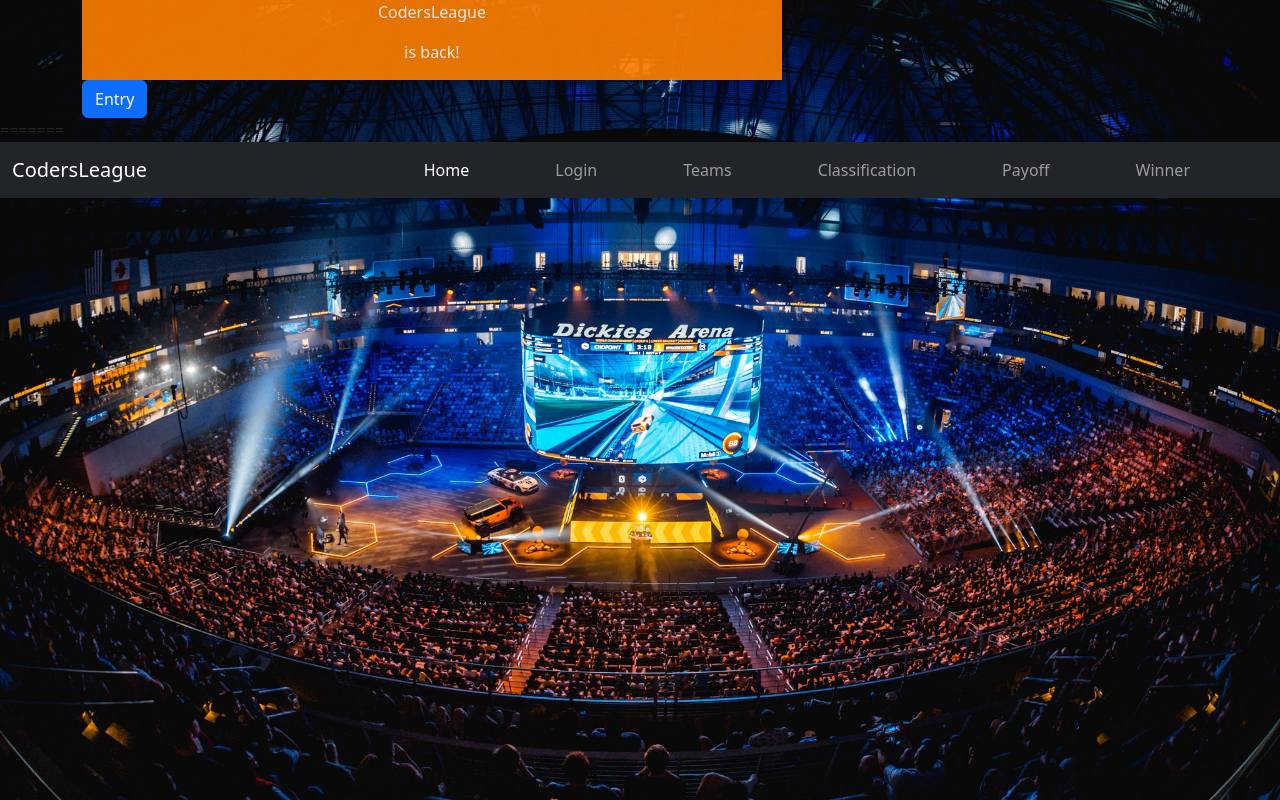
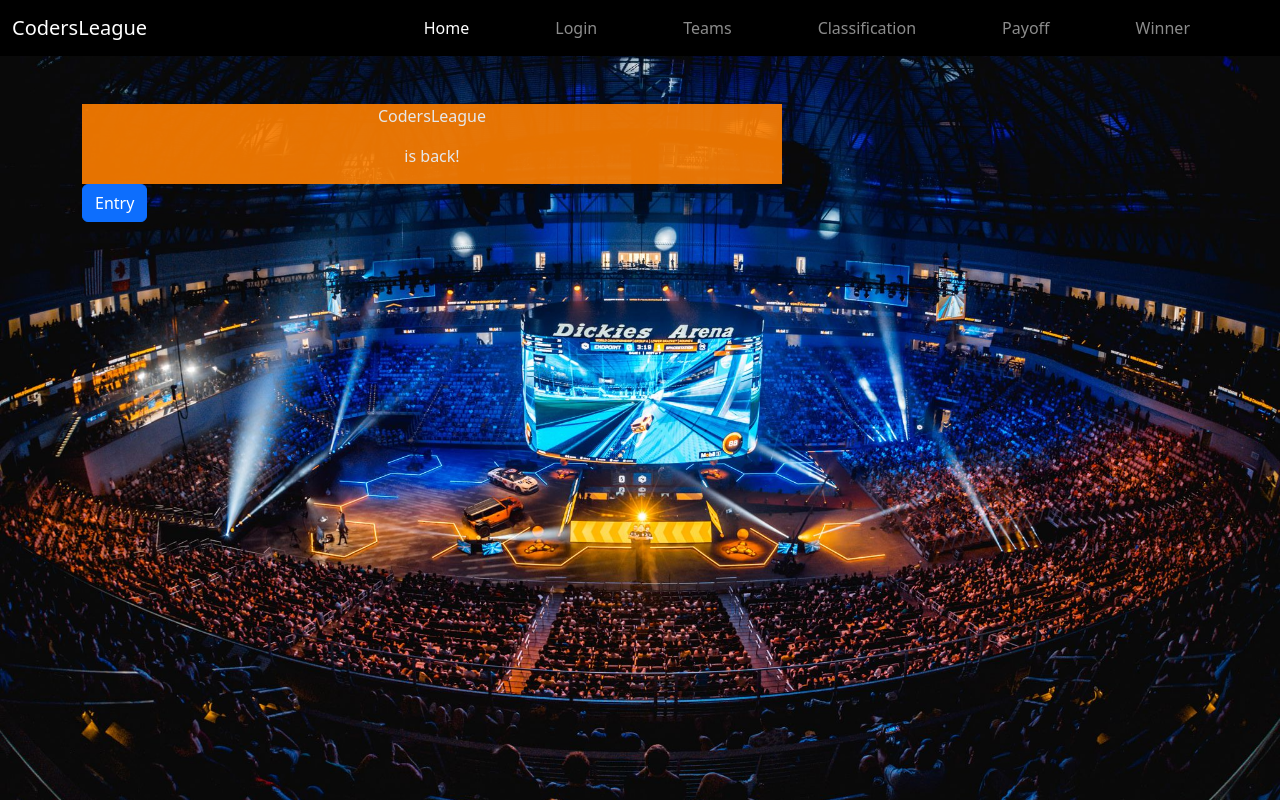
Before and after one commit to Miharu669/SportsApp, a website: page index.html in a window 1280 px wide. Drawn offline with nearby package versions, Linux system fonts and the light colour scheme.

Commit message:
conflict with merge was resolved

```diff
--- a/index.html
+++ b/index.html
@@ -9,19 +9,8 @@
     <link rel="stylesheet" href="./node_modules/bootstrap/dist/css/bootstrap.min.css">
 
 <body>
-    <main class="container">
-        <section class="content">
-            <div id="title">
-                <p>CodersLeague</p>
-                <p>is back!</p>
-            </div>
-            <a href="./public/pages/login.html" class="btn btn-primary">Entry</a>
-        </section>
-    </main>
-    <script src="./node_modules/bootstrap/dist/js/bootstrap.min.js"></script>
-    =======
 
-    <nav class="navbar navbar-expand-lg navbar-dark bg-dark">
+    <nav class="navbar navbar-expand-lg navbar-dark">
         <div class="container-fluid">
             <a class="navbar-brand me-5" href="#">CodersLeague</a>
             <button class="navbar-toggler" type="button" data-bs-toggle="collapse" data-bs-target="#navbarNav"
@@ -53,6 +42,16 @@
         </div>
     </nav>
 
+    <main class="container mt-5">
+        <section class="content">
+            <div id="title">
+                <p>CodersLeague</p>
+                <p>is back!</p>
+            </div>
+            <a href="./public/pages/login.html" class="btn btn-primary">Entry</a>
+        </section>
+    </main>
+
     <script src="./node_modules/bootstrap/dist/js/bootstrap.min.js"></script>
 
 </body>
```
